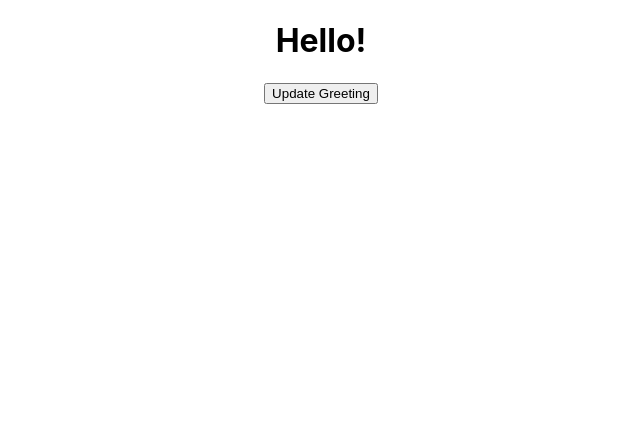
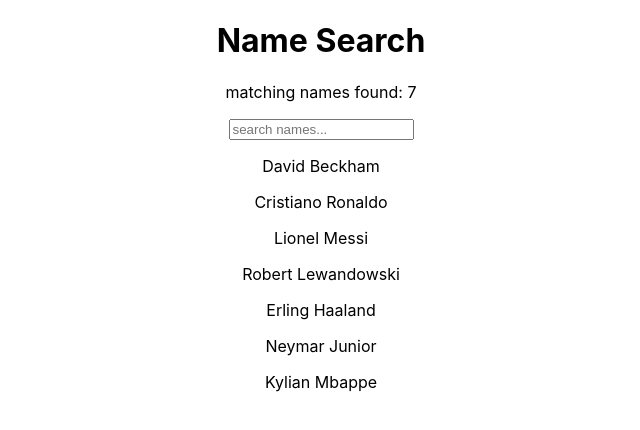
Before and after one commit to Lapratomo24/react-app, a React (Create React App) app in the folder my-app/: page / in a window 1280 px wide. Shown: the top 430 px of the page, without its empty margins (319-959 px from the left). Built offline with nearby package versions, Linux system fonts and the light colour scheme.

Commit message:
controlled uncontrolled

```diff
--- a/my-app/src/App.js
+++ b/my-app/src/App.js
@@ -1,12 +1,12 @@
 import logo from './logo.svg';
 import './App.css';
-import LifeCyclesCDU from './components/LifeCyclesCDU';
+import SearchBar from './components/SearchBar';
 
 function App() {
 
   return (
     <div className="App">
-      <LifeCyclesCDU />
+      <SearchBar />
     </div>
   );
 }
--- /dev/null
+++ b/my-app/src/components/SearchBar.js
@@ -0,0 +1,41 @@
+import React, { Component } from 'react'
+import namess from './names'
+
+export class SearchBar extends Component {
+    constructor(props) {
+        super(props)
+
+        this.state = {
+            names: namess
+        }
+    }
+
+    handleChange = (e) => {
+        const inputText = e.target.value.toLowerCase()
+        const filteredNames = namess.filter(name => {
+            return name.toLowerCase().includes(inputText)
+        })
+        this.setState({
+            names: filteredNames
+        })
+    }
+
+    render() {
+        return (
+        <div>
+            <h1>Name Search</h1>
+            <p>matching names found: {this.state.names.length}</p>
+            <form>
+                <input onChange={(e) => this.handleChange(e)} type='text' placeholder='search names...' />
+            </form>
+            <div style={{margin: 'auto'}}>
+                {this.state.names.map(name => {
+                    return <p key={name}>{name}</p>
+                })}
+            </div>
+        </div>
+        )
+    }
+}
+
+export default SearchBar
--- /dev/null
+++ b/my-app/src/components/names.js
@@ -0,0 +1,10 @@
+const namess = [
+    "David Beckham",
+    "Cristiano Ronaldo",
+    "Lionel Messi",
+    "Robert Lewandowski",
+    "Erling Haaland",
+    "Neymar Junior",
+    "Kylian Mbappe"
+]
+export default namess
```
Also changed, not shown: my-app/src/components/ControlledForm.js (added, +69 -0 lines), my-app/src/components/UncontrolledForm.js (added, +44 -0 lines).
